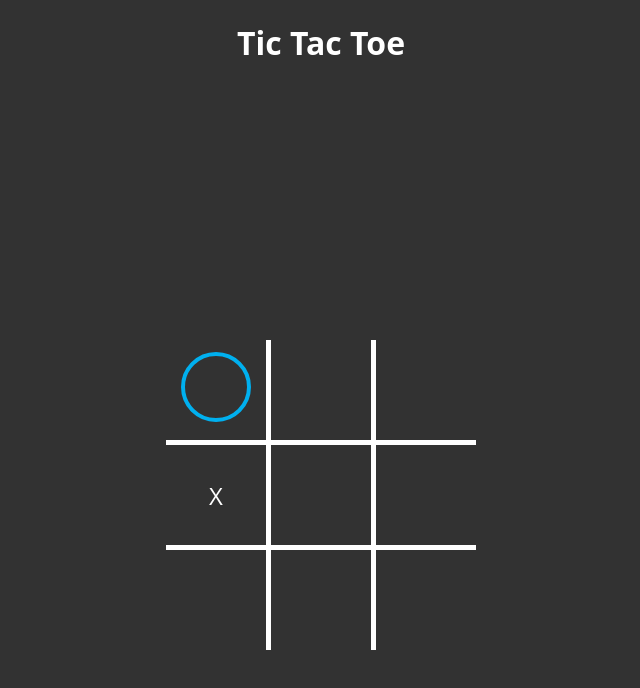
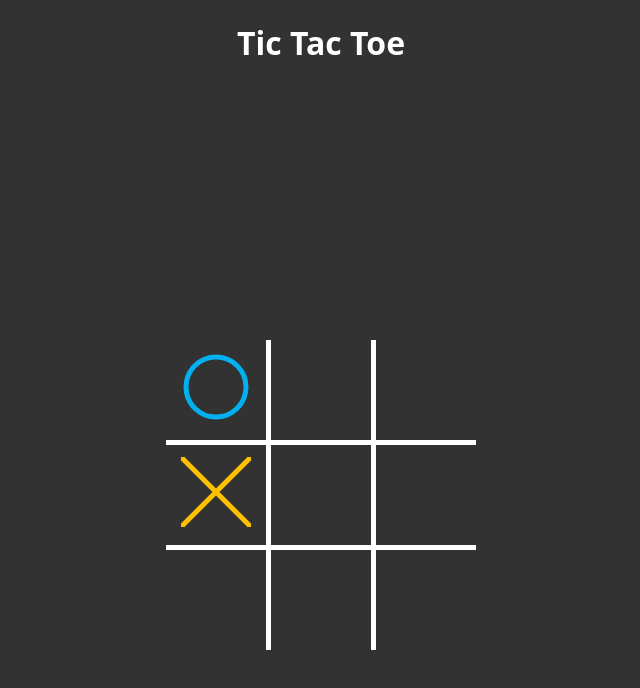
Before and after one commit to PascalThelke/TicTacToe, a plain HTML site: page index.html in a window 1280 px wide. Shown: the whole page, without its empty margins (319-959 px from the left). Drawn offline with Linux system fonts and the light colour scheme.

Commit message:
animated circle/cross

```diff
--- a/script.js
+++ b/script.js
@@ -11,7 +11,7 @@ let fields = [
 
 ];
 
-function init(){
+function init() {
   render();
 }
 
@@ -31,7 +31,7 @@ function render() {
       if (fields[index] === 'circle') {
         cellContent = generateAnimatedCircleSVG();
       } else if (fields[index] === 'cross') {
-          cellContent = 'X';
+        cellContent = generateAnimatedCrossSVG();
       }
 
       tableHTML += `<td>${cellContent}</td>`;
@@ -50,16 +50,32 @@ function render() {
   const width = 70;
   const height = 70;
 
-    // SVG-HTML-Code für einen animierten Kreis
-    const svgCode = `
-      <svg width="${width}" height="${height}" xmlns="http://www.w3.org/2000/svg">
-        <circle cx="${width / 2}" cy="${height / 2}" r="${width / 2 - 2}" fill="none" stroke="${color}" stroke-width="4">
-          <animate attributeName="r" values="0;${width / 2 - 2}"
-           begin="0s" repeatCount="indefinite" />
-          <animate attributeName="stroke-dasharray" values="0 ${2 * Math.PI * (width / 2 - 2)};0 0" dur="1s" begin="0s" repeatCount="indefinite" />
+  return `<svg width="${width}" height="${height}">
+              <circle cx="35" cy="35" r="30" stroke="${color}" stroke-width="5" fill="none">
+                <animate attributeName="stroke-dasharray" from="0 188.5" to="188.5 0" dur="0.2s" fill="freeze" />
               </circle>
+            </svg>`;
+}
+
+function generateAnimatedCrossSVG() {
+  const color = '#FFC000';
+  const width = 70;
+  const height = 70;
+
+  const svgHtml = `
+    <svg width="${width}" height="${height}">
+      <line x1="0" y1="0" x2="${width}" y2="${height}"
+        stroke="${color}" stroke-width="5">
+        <animate attributeName="x2" values="0; ${width}" dur="200ms" />
+        <animate attributeName="y2" values="0; ${height}" dur="200ms" />
+      </line>
+      <line x1="${width}" y1="0" x2="0" y2="${height}"
+        stroke="${color}" stroke-width="5">
+        <animate attributeName="x2" values="${width}; 0" dur="200ms" />
+        <animate attributeName="y2" values="0; ${height}" dur="200ms" />
+      </line>
     </svg>
   `;
 
-    return svgCode;
+  return svgHtml;
 }
```
Also changed, not shown: index.html (+2 -0 lines), style.css (line endings or trailing spaces). Lines whose indentation alone changed are shown as unchanged.
